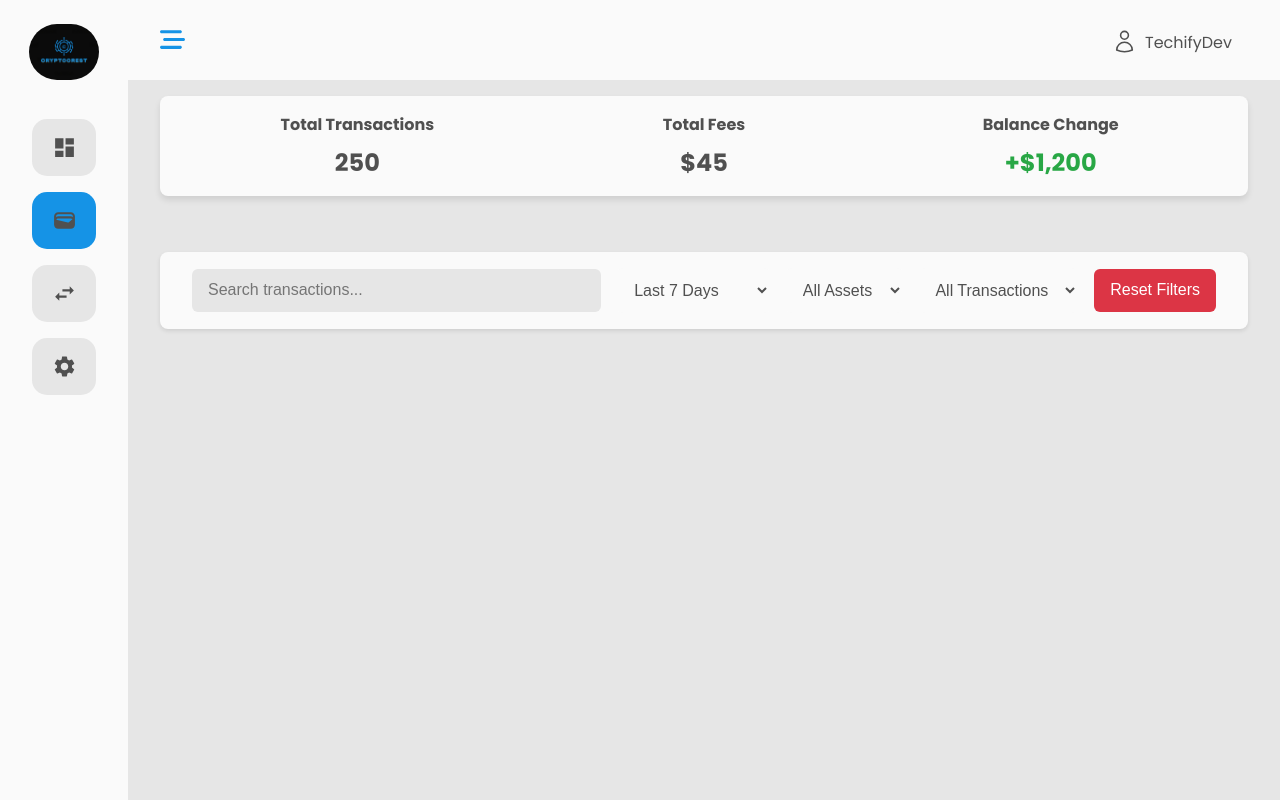
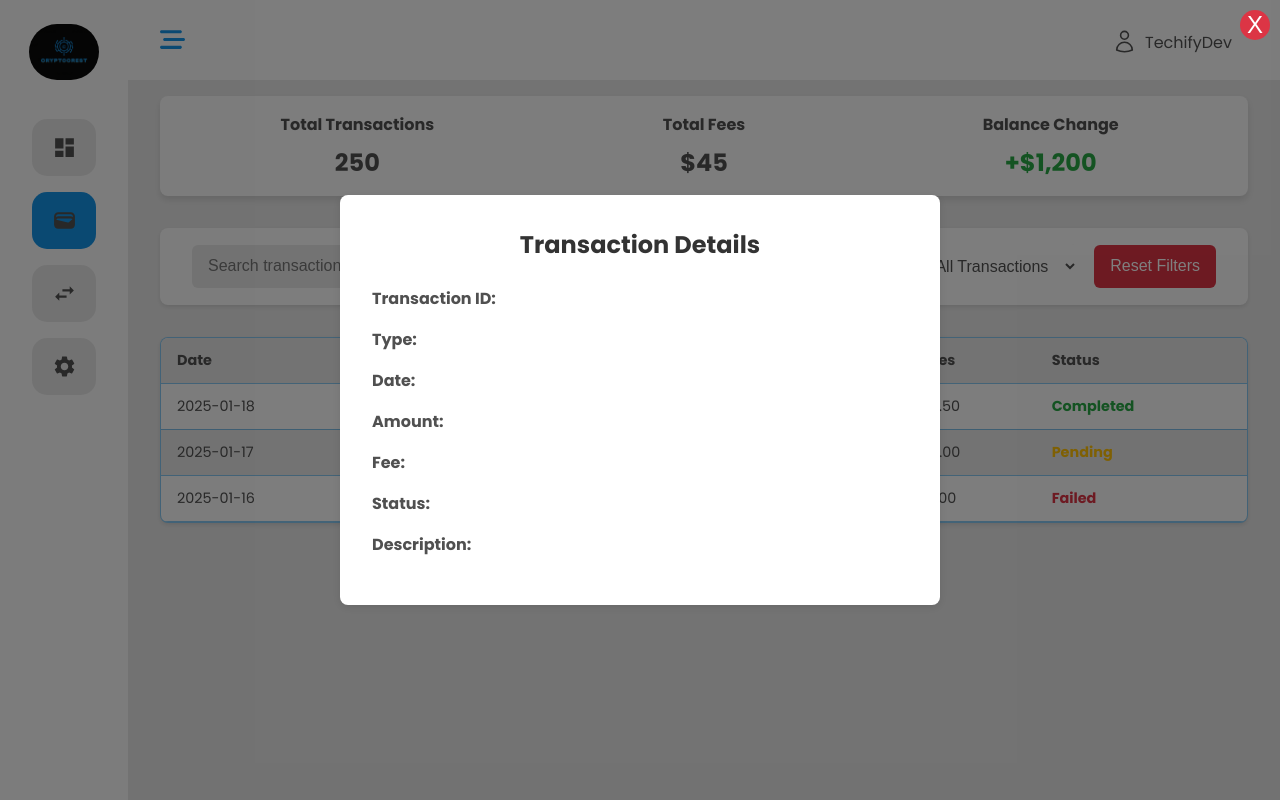
Before and after one commit to TechifyDev1/CryptoCrest, a React (Vite) app: page /transactions in a window 1280 px wide. Built offline with nearby package versions, Linux system fonts and the light colour scheme.

Commit message:
Fixed one big typescript error

```diff
--- a/src/components/Transactions_page/Main_section/FilterSearch_section/Filter.css
+++ b/src/components/Transactions_page/Main_section/FilterSearch_section/Filter.css
@@ -7,7 +7,6 @@
     background-color: var(--bg);
     border-radius: 8px;
     box-shadow: 0 2px 4px rgba(0, 0, 0, 0.1);
-    margin-bottom: 1.5rem;
     width: 100%;
 
     .search-bar {
--- a/src/components/Transactions_page/Main_section/MainSection.tsx
+++ b/src/components/Transactions_page/Main_section/MainSection.tsx
@@ -1,12 +1,61 @@
-import React from 'react';
+import React, { useState } from 'react';
 import FilterSearchSection from './FilterSearch_section/FilterSearchSection';
 import './Main.css';
 import SummarySection from './Summery_section/SummerySection';
+import TransactionSection from './Transactions_section/TransactionsSection';
+import TransactionDetails from './TransactionsDetails_slide/TransactionDetails';
 const MainSection: React.FC<{ toggleSideBar: boolean }> = ({ toggleSideBar }) => {
+    interface Transaction {
+        id: string;
+        type: string;
+        date: string;
+        asset: string;
+        amount: string;
+        fee: string;
+        status: string;
+        description: string;
+    };
+    const [openDetails, setOpenDetails] = useState<boolean>(false);
+    const [chosenTrans, setChosenTrans] = useState<Transaction>();
+    const transactions = [
+        {
+            id: '1',
+            date: '2025-01-18',
+            type: 'Buy',
+            asset: 'Bitcoin',
+            amount: '0.005 BTC',
+            fee: '$2.50',
+            status: 'Completed',
+            description: '',
+        },
+        {
+            id: '2',
+            date: '2025-01-17',
+            type: 'Sell',
+            asset: 'Ethereum',
+            amount: '0.2 ETH',
+            fee: '$3.00',
+            status: 'Pending',
+            description: '',
+        },
+        {
+            id: '3',
+            date: '2025-01-16',
+            type: 'Transfer',
+            asset: 'USDT',
+            amount: '50 USDT',
+            fee: '$1.00',
+            status: 'Failed',
+            description: '',
+        },
+    ];
+
     return (
         <div className="main-section" style={{ width: toggleSideBar ? '' : '90%' }}>
             <SummarySection totalTransactions={250} totalFees="$45" balanceChange="+$1,200" />
             <FilterSearchSection />
+            <TransactionSection openDetails={setOpenDetails} setChosenTrans={setChosenTrans} transactions={transactions} />
+            <TransactionDetails onClose={() => { setOpenDetails(prev => !prev) }} transaction={chosenTrans} />
         </div>
     );
 }
--- a/src/components/Transactions_page/Main_section/Summery_section/Summery.css
+++ b/src/components/Transactions_page/Main_section/Summery_section/Summery.css
@@ -1,4 +1,3 @@
-/* SummarySection.scss */
 .summary-section {
     display: flex;
     justify-content: space-around;
@@ -7,7 +6,6 @@
     padding: 1rem 2rem;
     border-radius: 8px;
     box-shadow: 0 4px 6px rgba(0, 0, 0, 0.1);
-    margin-bottom: 1.5rem;
     width: 100%;
 
     .summary-card {
--- /dev/null
+++ b/src/components/Transactions_page/Main_section/TransactionsDetails_slide/Transaction.css
@@ -0,0 +1,59 @@
+.transaction-detail-modal {
+    position: fixed;
+    top: 0;
+    left: 0;
+    right: 0;
+    bottom: 0;
+    background-color: rgba(0, 0, 0, 0.5);
+    display: flex;
+    justify-content: center;
+    align-items: center;
+    z-index: 1000;
+
+    .modal-content {
+        background-color: #fff;
+        padding: 2rem;
+        border-radius: 8px;
+        width: 80%;
+        max-width: 600px;
+        box-shadow: 0 2px 10px rgba(0, 0, 0, 0.1);
+
+        .close-btn {
+            background-color: #dc3545;
+            color: #fff;
+            border: none;
+            border-radius: 50%;
+            width: 30px;
+            height: 30px;
+            position: absolute;
+            top: 10px;
+            right: 10px;
+            font-size: 1.5rem;
+            cursor: pointer;
+
+            &:hover {
+                background-color: #c82333;
+            }
+        }
+
+        h2 {
+            margin-bottom: 1.5rem;
+            color: #333;
+            text-align: center;
+        }
+
+        .detail-item {
+            display: flex;
+            justify-content: space-between;
+            margin-bottom: 1rem;
+
+            .label {
+                font-weight: bold;
+            }
+
+            .value {
+                color: #555;
+            }
+        }
+    }
+}
--- /dev/null
+++ b/src/components/Transactions_page/Main_section/TransactionsDetails_slide/TransactionDetails.tsx
@@ -0,0 +1,55 @@
+import './Transaction.css';
+
+interface TransactionDetailModalProps {
+    transaction: {
+        id: string;
+        type: string;
+        date: string;
+        amount: string;
+        fee: string;
+        status: string;
+        description: string;
+    } | undefined;
+    onClose: () => void;
+}
+
+const TransactionDetails: React.FC<TransactionDetailModalProps> = ({ transaction, onClose }) => {
+    return (
+        <div className="transaction-detail-modal">
+            <div className="modal-content">
+                <button className="close-btn" onClick={onClose}>X</button>
+                <h2>Transaction Details</h2>
+                <div className="detail-item">
+                    <span className="label">Transaction ID:</span>
+                    <span className="value">{transaction?.id}</span>
+                </div>
+                <div className="detail-item">
+                    <span className="label">Type:</span>
+                    <span className="value">{transaction?.type}</span>
+                </div>
+                <div className="detail-item">
+                    <span className="label">Date:</span>
+                    <span className="value">{transaction?.date}</span>
+                </div>
+                <div className="detail-item">
+                    <span className="label">Amount:</span>
+                    <span className="value">{transaction?.amount}</span>
+                </div>
+                <div className="detail-item">
+                    <span className="label">Fee:</span>
+                    <span className="value">{transaction?.fee}</span>
+                </div>
+                <div className="detail-item">
+                    <span className="label">Status:</span>
+                    <span className="value">{transaction?.status}</span>
+                </div>
+                <div className="detail-item">
+                    <span className="label">Description:</span>
+                    <span className="value">{transaction?.description}</span>
+                </div>
+            </div>
+        </div>
+    );
+};
+
+export default TransactionDetails;
--- /dev/null
+++ b/src/components/Transactions_page/Main_section/Transactions_section/Transactions.css
@@ -0,0 +1,67 @@
+.transaction-list {
+    width: 100%;
+    overflow-x: auto;
+    background-color: var(--bg);
+    border: 1px solid var(--secondary-color);
+    border-radius: 8px;
+    box-shadow: 0 2px 4px rgba(0, 0, 0, 0.1);
+    width: 100%;
+
+    table {
+        width: 100%;
+        border-collapse: collapse;
+
+        thead {
+            background-color: var(--shade);
+
+            th {
+                padding: 0.75rem 1rem;
+                text-align: left;
+                font-size: 0.9rem;
+                font-weight: bold;
+                border-bottom: 1px solid var(--secondary-color);
+            }
+        }
+
+        tbody {
+            tr {
+                &:nth-child(even) {
+                    background-color: var(--shade);
+                }
+
+                &:hover {
+                    background-color: var(--shade);
+                }
+            }
+
+            td {
+                padding: 0.75rem 1rem;
+                text-align: left;
+                font-size: 0.9rem;
+                border-bottom: 1px solid var(--secondary-color);
+
+                &.status {
+                    font-weight: bold;
+
+                    &.completed {
+                        color: #28a745;
+                    }
+
+                    &.pending {
+                        color: #ffc107;
+                    }
+
+                    &.failed {
+                        color: #dc3545;
+                    }
+                }
+            }
+
+            .no-data {
+                text-align: center;
+                font-style: italic;
+                padding: 1rem;
+            }
+        }
+    }
+}
--- /dev/null
+++ b/src/components/Transactions_page/Main_section/Transactions_section/TransactionsSection.tsx
@@ -0,0 +1,65 @@
+import { Dispatch, SetStateAction } from 'react';
+import './Transactions.css';
+
+interface Transaction {
+    id: string;
+    date: string;
+    type: string;
+    asset: string;
+    amount: string;
+    fee: string;
+    status: string;
+    description: string;
+}
+
+interface TransactionListProps {
+    transactions: Transaction[];
+    openDetails: Dispatch<SetStateAction<boolean>>;
+    setChosenTrans: Dispatch<SetStateAction<Transaction | undefined>>
+}
+
+const TransactionSection: React.FC<TransactionListProps> = ({ transactions, openDetails, setChosenTrans }) => {
+    return (
+        <div className="transaction-list">
+            <table>
+                <thead>
+                    <tr>
+                        <th>Date</th>
+                        <th>Type</th>
+                        <th>Asset</th>
+                        <th>Amount</th>
+                        <th>Fees</th>
+                        <th>Status</th>
+                    </tr>
+                </thead>
+                <tbody>
+                    {transactions.length > 0 ? (
+                        transactions.map((transaction) => (
+                            <tr key={transaction.id} onClick={() => {
+                                setChosenTrans(transaction);
+                                openDetails(prev => !prev)
+                            }}>
+                                <td>{transaction.date}</td>
+                                <td>{transaction.type}</td>
+                                <td>{transaction.asset}</td>
+                                <td>{transaction.amount}</td>
+                                <td>{transaction.fee}</td>
+                                <td className={`status ${transaction.status.toLowerCase()}`}>
+                                    {transaction.status}
+                                </td>
+                            </tr>
+                        ))
+                    ) : (
+                        <tr>
+                            <td colSpan={6} className="no-data">
+                                No transactions found.
+                            </td>
+                        </tr>
+                    )}
+                </tbody>
+            </table>
+        </div>
+    );
+};
+
+export default TransactionSection;
```
